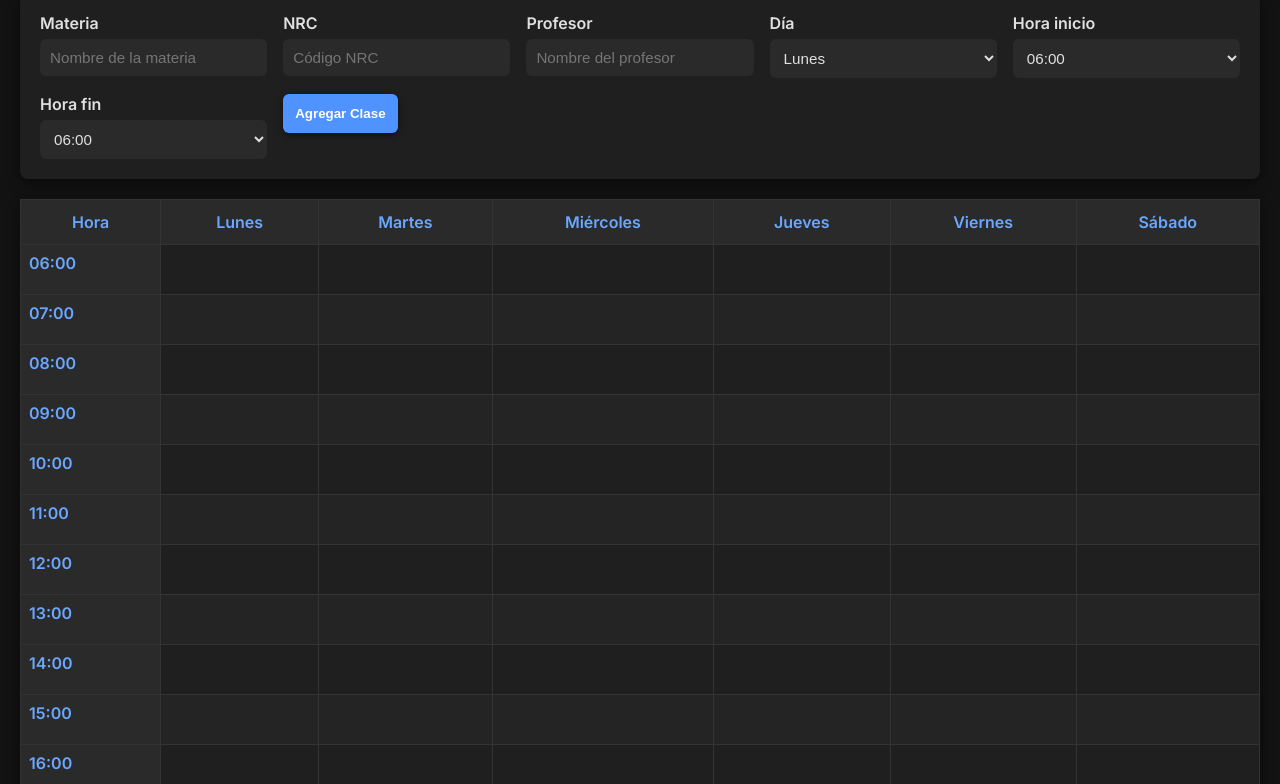
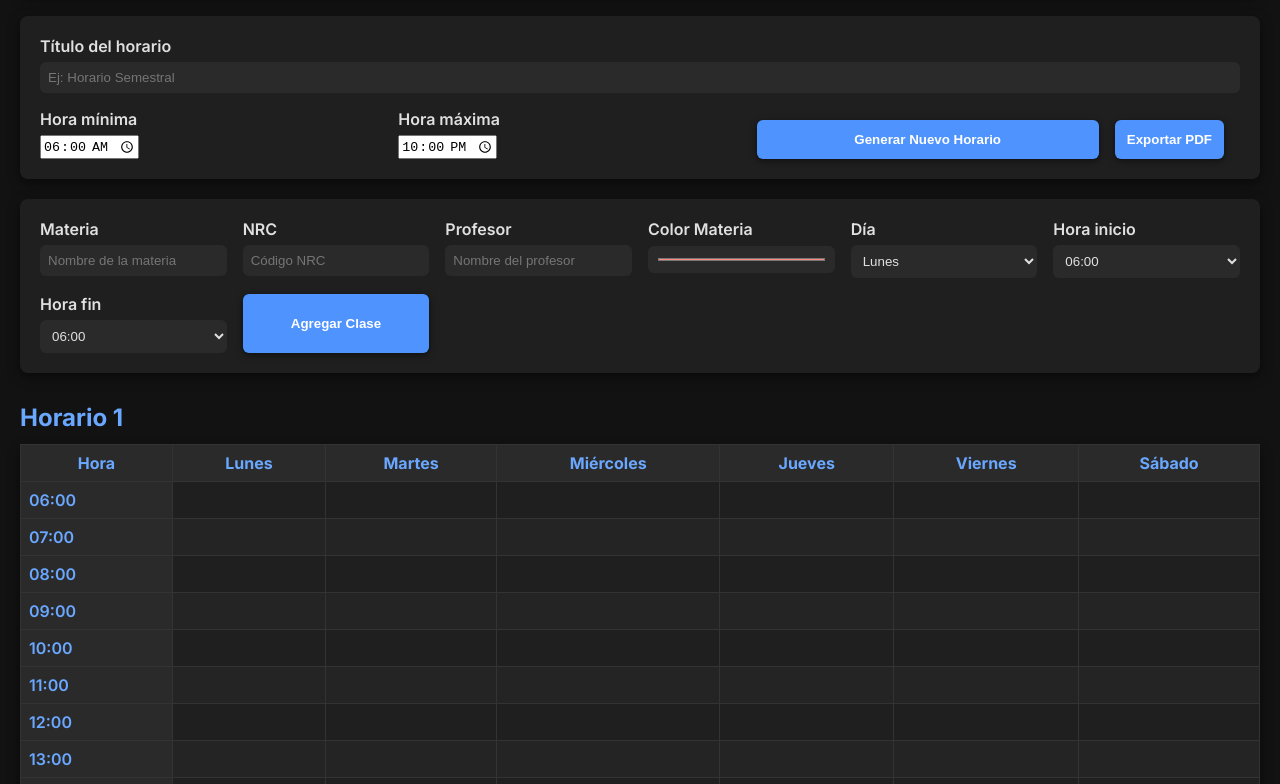
Before and after one commit to teheransmit/Horario-, a plain HTML site: page index.html in a window 1280 px wide. Shown: the part 118-902 px from the top of the page. Drawn offline with nearby package versions, Linux system fonts and the light colour scheme.

Commit message:
Update index.html

```diff
--- a/index.html
+++ b/index.html
@@ -4,8 +4,10 @@
   <meta charset="UTF-8" />
   <meta name="viewport" content="width=device-width, initial-scale=1.0" />
   <title>Horario</title>
-  <!-- Fuente moderna -->
+  <!-- Fuentes y librerías -->
   <link href="https://fonts.googleapis.com/css2?family=Inter:wght@400;600;700&display=swap" rel="stylesheet">
+  <script src="https://cdnjs.cloudflare.com/ajax/libs/jspdf/2.5.1/jspdf.umd.min.js"></script>
+  <script src="https://html2canvas.hertzen.com/dist/html2canvas.min.js"></script>
   <style>
     :root {
       --bg-dark: #121212;
@@ -17,124 +19,156 @@
       --border-color: #333;
       --shadow: rgba(0, 0, 0, 0.5);
     }
-    * {
-      box-sizing: border-box;
-      transition: all 0.2s ease;
-    }
+    * { box-sizing: border-box; }
     body {
       margin: 0;
-      background-color: var(--bg-dark);
+      background: var(--bg-dark);
       color: var(--text-light);
       font-family: 'Inter', sans-serif;
       padding: 20px;
     }
     h1 {
-      margin: 0;
       background: linear-gradient(135deg, var(--accent), var(--accent-light));
-      color: white;
+      color: #fff;
       padding: 16px;
       text-align: center;
       border-radius: 8px;
       box-shadow: 0 4px 12px var(--shadow);
-      font-weight: 700;
     }
-    .formulario {
+    .config, .formulario {
       display: grid;
-      grid-template-columns: repeat(auto-fit, minmax(200px, 1fr));
       gap: 16px;
-      background-color: var(--bg-card);
+      margin-top: 20px;
+      background: var(--bg-card);
       padding: 20px;
       border-radius: 8px;
       box-shadow: 0 4px 12px var(--shadow);
-      margin-top: 20px;
     }
-    .form-group label {
+    .config {
+      grid-template-columns: 1fr 1fr 1fr auto auto;
+      align-items: end;
+    }
+    .config .form-group.title {
+      grid-column: 1 / -1;
+    }
+    .config label, .formulario label {
+      font-weight: 600;
       display: block;
+      color: var(--text-light);
       margin-bottom: 6px;
-      font-weight: 600;
+    }
+    .config input[type="text"],
+    .formulario input,
+    .formulario select {
+      width: 100%;
+      padding: 8px;
+      border: none;
+      border-radius: 6px;
+      background: #2a2a2a;
       color: var(--text-light);
     }
-    .form-group input,
-    .form-group select {
-      width: 100%;
-      padding: 10px;
-      border: none;
-      border-radius: 6px;
-      background-color: #2a2a2a;
-      color: var(--text-light);
-      font-size: 0.95em;
+    .formulario {
+      grid-template-columns: repeat(auto-fit, minmax(180px, 1fr));
     }
-    .form-group input:focus,
-    .form-group select:focus {
-      outline: 2px solid var(--accent-light);
-    }
-    .formulario button {
+    button {
       padding: 12px;
       background: var(--accent);
       border: none;
       border-radius: 6px;
-      color: white;
+      color: #fff;
       font-weight: 600;
       cursor: pointer;
       box-shadow: 0 2px 6px var(--shadow);
     }
-    .formulario button:hover {
+    button:hover {
       background: var(--accent-light);
+    }
+    .contenedor-horarios {
+      display: flex;
+      flex-direction: column;
+      gap: 40px;
+      margin-top: 30px;
+    }
+    .bloque-horario h2 {
+      margin: 0 0 12px 0;
+      color: var(--accent-light);
     }
     table {
       width: 100%;
       border-collapse: collapse;
-      margin-top: 20px;
-      background-color: var(--bg-card);
+      background: var(--bg-card);
       border-radius: 8px;
       box-shadow: 0 4px 12px var(--shadow);
     }
-    thead th {
-      background-color: #2a2a2a;
-      color: var(--accent-light);
-      font-weight: 600;
-      padding: 12px;
-      border: 1px solid var(--border-color);
-    }
-    tbody td {
+    th, td {
       border: 1px solid var(--border-color);
       padding: 8px;
       vertical-align: top;
-      height: 50px;
-      background-clip: padding-box;
     }
-    tbody td:first-child {
+    th {
+      background: #2a2a2a;
+      color: var(--accent-light);
+    }
+    td:first-child {
+      background: #2a2a2a;
+      color: var(--accent-light);
       font-weight: 600;
-      color: var(--accent-light);
-      background-color: #2a2a2a;
     }
-    tbody tr:nth-child(even) td:not(:first-child) {
-      background-color: #242424;
+    tr:nth-child(even) td:not(:first-child) {
+      background: #242424;
     }
     .clase {
       display: block;
-      max-width: 100%;
-      height: auto;
+      padding: 4px;
+      margin: 4px 0;
+      border-radius: 6px;
+      box-shadow: 0 1px 2px var(--shadow);
+      text-align: center;
+      font-size: 0.75em;
       color: var(--text-dark);
-      font-weight: 600;
-      font-size: 0.75em;
-      padding: 2px 4px;
-      margin: 2px 0;
       cursor: move;
       white-space: pre-line;
-      border-radius: 6px;
-      box-shadow: 0 1px 2px var(--shadow);
-      box-sizing: border-box;
-      text-align: center;
     }
-    .clase:hover {
-      transform: scale(1.03);
-      box-shadow: 0 4px 8px var(--shadow);
+    #modalBackdrop {
+      display: none;
+      position: fixed;
+      top: 0;
+      left: 0;
+      width: 100%;
+      height: 100%;
+      background: rgba(0,0,0,0.7);
+      align-items: center;
+      justify-content: center;
+    }
+    #modal {
+      background: var(--bg-card);
+      padding: 20px;
+      border-radius: 8px;
+      width: 300px;
+      box-shadow: 0 4px 12px var(--shadow);
     }
   </style>
 </head>
 <body>
-  <h1>Horario de Clases</h1>
+  <h1>Gestor de Horarios</h1>
+
+  <div class="config">
+    <div class="form-group title">
+      <label for="tituloHorario">Título del horario</label>
+      <input type="text" id="tituloHorario" placeholder="Ej: Horario Semestral">
+    </div>
+    <div class="form-group">
+      <label for="horaMin">Hora mínima</label>
+      <input type="time" id="horaMin" value="06:00">
+    </div>
+    <div class="form-group">
+      <label for="horaMax">Hora máxima</label>
+      <input type="time" id="horaMax" value="22:00">
+    </div>
+    <button id="generarTabla">Generar Nuevo Horario</button>
+    <button id="exportar">Exportar PDF</button>
+  </div>
+
   <div class="formulario">
     <div class="form-group">
       <label for="materia">Materia</label>
@@ -147,6 +181,10 @@
     <div class="form-group">
       <label for="profesor">Profesor</label>
       <input type="text" id="profesor" placeholder="Nombre del profesor">
+    </div>
+    <div class="form-group">
+      <label for="colorMateria">Color Materia</label>
+      <input type="color" id="colorMateria" value="#ff8a80">
     </div>
     <div class="form-group">
       <label for="dia">Día</label>
@@ -167,63 +205,110 @@
       <label for="horaFin">Hora fin</label>
       <select id="horaFin"></select>
     </div>
+    <button onclick="agregarClase()">Agregar Clase</button>
+  </div>
+
+  <div class="contenedor-horarios" id="contenedorHorarios"></div>
+
+  <!-- Modal edición -->
+  <div id="modalBackdrop">
+    <div id="modal">
+      <h2>Editar Clase</h2>
       <div class="form-group">
-      <button onclick="agregarClase()">Agregar Clase</button>
+        <label>Materia
+        <input type="text" id="editMateria">
+        </label>
+      </div>
+      <div class="form-group">
+        <label>NRC
+        <input type="text" id="editNrc">
+        </label>
+      </div>
+      <div class="form-group">
+        <label>Profesor
+        <input type="text" id="editProf">
+        </label>
+      </div>
+      <div class="form-group">
+        <label>Color
+        <input type="color" id="editColor">
+        </label>
+      </div>
+      <button id="saveEdit">Guardar</button>
     </div>
   </div>
 
-  <table id="horario">
-    <thead>
-      <tr>
-        <th>Hora</th>
-        <th>Lunes</th>
-        <th>Martes</th>
-        <th>Miércoles</th>
-        <th>Jueves</th>
-        <th>Viernes</th>
-        <th>Sábado</th>
-      </tr>
-    </thead>
-    <tbody id="tabla-cuerpo"></tbody>
-  </table>
+  <script>
+    const { jsPDF } = window.jspdf;
+    let scheduleCount = 0, currentScheduleId = null, count = 0;
 
-  <script>
-    const coloresMaterias = {};
-    const coloresDisponibles = ['#FF8A80', '#FFD180', '#FFFF8D', '#CCFF90', '#A7FFEB', '#80D8FF', '#82B1FF', '#B388FF', '#F8BBD0', '#D7CCC8'];
-    let count = 0;
-
-    function generarHoras() {
+    function generarHoras(min, max) {
       const ops = [];
-      for (let h = 6; h <= 21; h++) {
+      let [hMin] = min.split(':').map(Number);
+      let [hMax] = max.split(':').map(Number);
+      for (let h = hMin; h <= hMax; h++) {
         for (let m = 0; m < 60; m += 10) {
-          ops.push(`${String(h).padStart(2,'0')}:${String(m).padStart(2,'00')}`);
+          ops.push(`${String(h).padStart(2,'0')}:${String(m).padStart(2,'0')}`);
         }
       }
       return ops;
     }
 
-    const horas = generarHoras();
-    const horasFilas = horas.filter(h => h.endsWith(':00'));
+    function crearBloqueHorario() {
+      const tituloInput = document.getElementById('tituloHorario').value.trim();
+      const titulo = tituloInput || `Horario ${scheduleCount + 1}`;
+      const min = document.getElementById('horaMin').value;
+      const max = document.getElementById('horaMax').value;
+      const horas = generarHoras(min, max);
+      const filas = horas.filter(h => h.endsWith(':00'));
 
-    const selIni = document.getElementById('horaInicio');
-    const selFin = document.getElementById('horaFin');
-    horas.forEach(h => [selIni, selFin].forEach(sel => {
-      const o = document.createElement('option');
-      o.value = h;
-      o.textContent = h;
-      sel.appendChild(o);
-    }));
+      const id = `sched-${scheduleCount++}`;
+      currentScheduleId = id;
 
-    const body = document.getElementById('tabla-cuerpo');
-    horasFilas.forEach(h => {
+      const cont = document.getElementById('contenedorHorarios');
+      const bloque = document.createElement('div');
+      bloque.className = 'bloque-horario';
+      bloque.id = id;
+
+      bloque.innerHTML = `
+        <h2>${titulo}</h2>
+        <table>
+          <thead>
+            <tr>
+              <th>Hora</th>
+              ${['Lunes','Martes','Miércoles','Jueves','Viernes','Sábado']
+                .map(d => `<th>${d}</th>`)
+                .join('')}
+            </tr>
+          </thead>
+          <tbody id="body-${id}"></tbody>
+        </table>`;
+
+      cont.appendChild(bloque);
+
+      const body = document.getElementById(`body-${id}`);
+      filas.forEach(h => {
         const row = document.createElement('tr');
         let html = `<td>${h}</td>`;
         ['Lunes','Martes','Miércoles','Jueves','Viernes','Sábado'].forEach(d => {
-        html += `<td data-dia="${d}" data-hora="${h}" ondragover="allowDrop(event)" ondrop="drop(event)"></td>`;
+          html += `<td data-sched="${id}" data-dia="${d}" data-hora="${h}" ondragover="allowDrop(event)" ondrop="drop(event)"></td>`;
         });
         row.innerHTML = html;
         body.appendChild(row);
       });
+
+      poblarSelects(horas);
+    }
+
+    function poblarSelects(horas) {
+      ['horaInicio', 'horaFin'].forEach(id => {
+        const sel = document.getElementById(id);
+        sel.innerHTML = '';
+        horas.forEach(h => sel.appendChild(new Option(h, h)));
+      });
+    }
+
+    document.getElementById('generarTabla').onclick = crearBloqueHorario;
 
     function allowDrop(e) { e.preventDefault(); }
     function drag(e) { e.dataTransfer.setData('text/plain', e.target.id); }
@@ -231,64 +316,45 @@
       e.preventDefault();
       const id = e.dataTransfer.getData('text/plain');
       const el = document.getElementById(id);
-      if (e.target.tagName === 'TD') e.target.appendChild(el);
+      if (e.target.tagName === 'TD') {
+        e.target.appendChild(el);
       }
-
-    function obtenerColorParaMateria(nombre) {
-      if (!coloresMaterias[nombre]) {
-        coloresMaterias[nombre] = coloresDisponibles[Object.keys(coloresMaterias).length % coloresDisponibles.length];
-      }
-      return coloresMaterias[nombre];
     }
 
     function agregarClase() {
+      if (!currentScheduleId) return alert('Genera primero un horario');
       const mat = document.getElementById('materia').value.trim();
       const nrc = document.getElementById('nrc').value.trim();
       const prof = document.getElementById('profesor').value.trim();
+      const color = document.getElementById('colorMateria').value;
+
+      if (!mat || !nrc) return alert('Completa Materia y NRC');
+
       const dia = document.getElementById('dia').value;
       const ini = document.getElementById('horaInicio').value;
       const fin = document.getElementById('horaFin').value;
-      if (!mat || !nrc) return alert('Completa Materia y NRC');
+      const start = parseInt(ini.split(':')[0]);
+      const end = parseInt(fin.split(':')[0]);
 
-      const color = obtenerColorParaMateria(mat);
-      const startHour = parseInt(ini.split(':')[0], 10);
-      const endHour = parseInt(fin.split(':')[0], 10);
-
-      horasFilas.forEach(h => {
-        const hHour = parseInt(h.split(':')[0], 10);
-        if (hHour >= startHour && hHour < endHour) {
-          const cell = document.querySelector(`td[data-dia="${dia}"][data-hora="${h}"]`);
-          if (cell) {
+      document.querySelectorAll(`td[data-sched="${currentScheduleId}"]`).forEach(cell => {
+        if (cell.dataset.dia === dia) {
+          const h = parseInt(cell.dataset.hora.split(':')[0]);
+          if (h >= start && h < end) {
             const div = document.createElement('div');
             div.className = 'clase';
+            div.id = 'clase-' + (count++);
             div.textContent = `${mat}\n${nrc}\n${prof}`;
+            div.style.backgroundColor = color;
             div.draggable = true;
-            div.id = 'clase-' + (count++);
-            div.style.backgroundColor = color;
             div.addEventListener('dragstart', drag);
-            div.addEventListener('contextmenu', e => {
-              e.preventDefault();
-              editarClase(div);
-            });
             cell.appendChild(div);
           }
         }
       });
     }
 
-    function editarClase(elemento) {
-      const contenido = elemento.textContent.split('\n');
-      const [materia, nrc, profesor] = contenido;
-      const nuevoMat = prompt('Editar Materia:', materia);
-      const nuevoNrc = prompt('Editar NRC:', nrc);
-      const nuevoProf = prompt('Editar Profesor:', profesor);
-
-      if (nuevoMat && nuevoNrc) {
-        elemento.textContent = `${nuevoMat}\n${nuevoNrc}\n${nuevoProf}`;
-        const nuevoColor = obtenerColorParaMateria(nuevoMat);
-        elemento.style.backgroundColor = nuevoColor;
-      }
-    }
+    // Inicializar con un horario
+    window.onload = crearBloqueHorario;
   </script>
 </body>
 </html>
```
Lines whose indentation alone changed are shown as unchanged.
